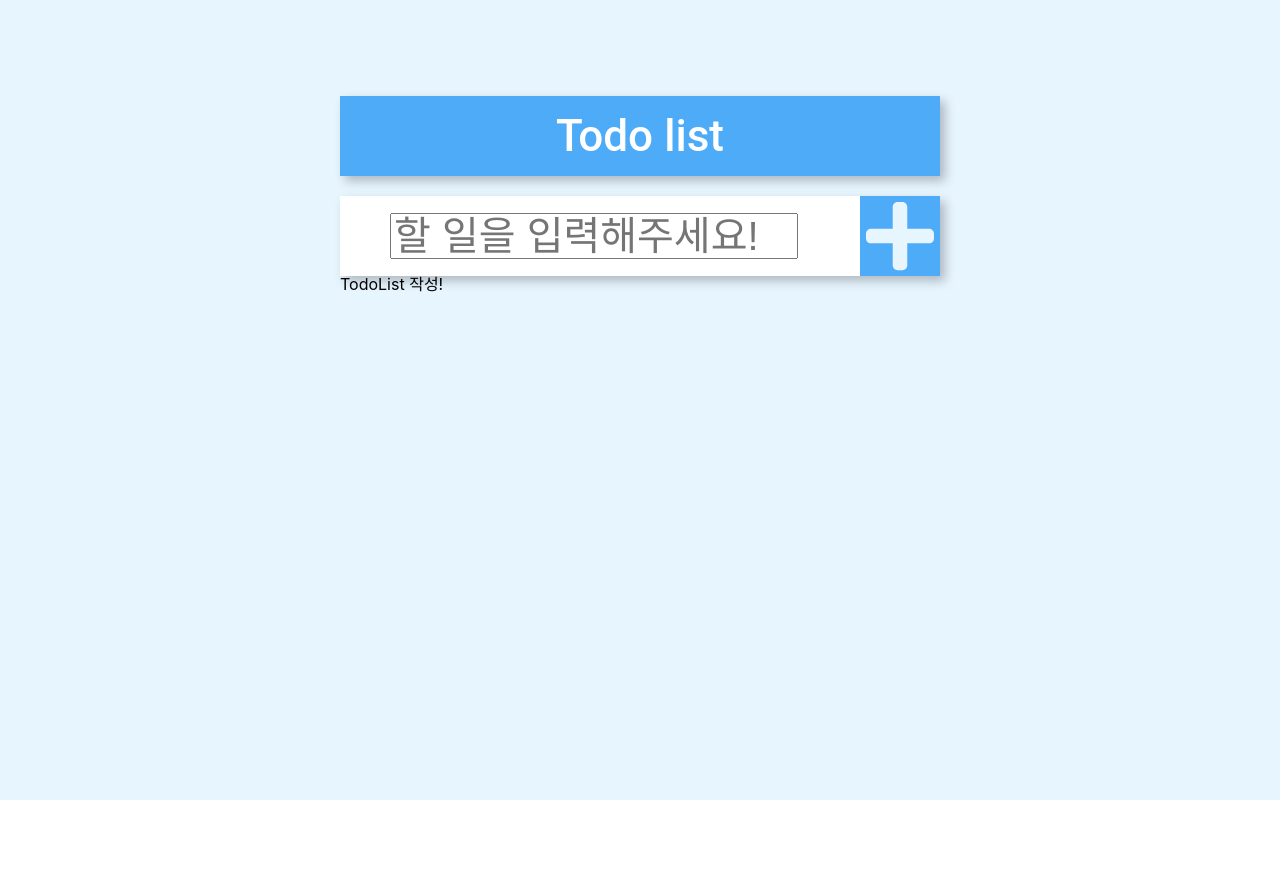
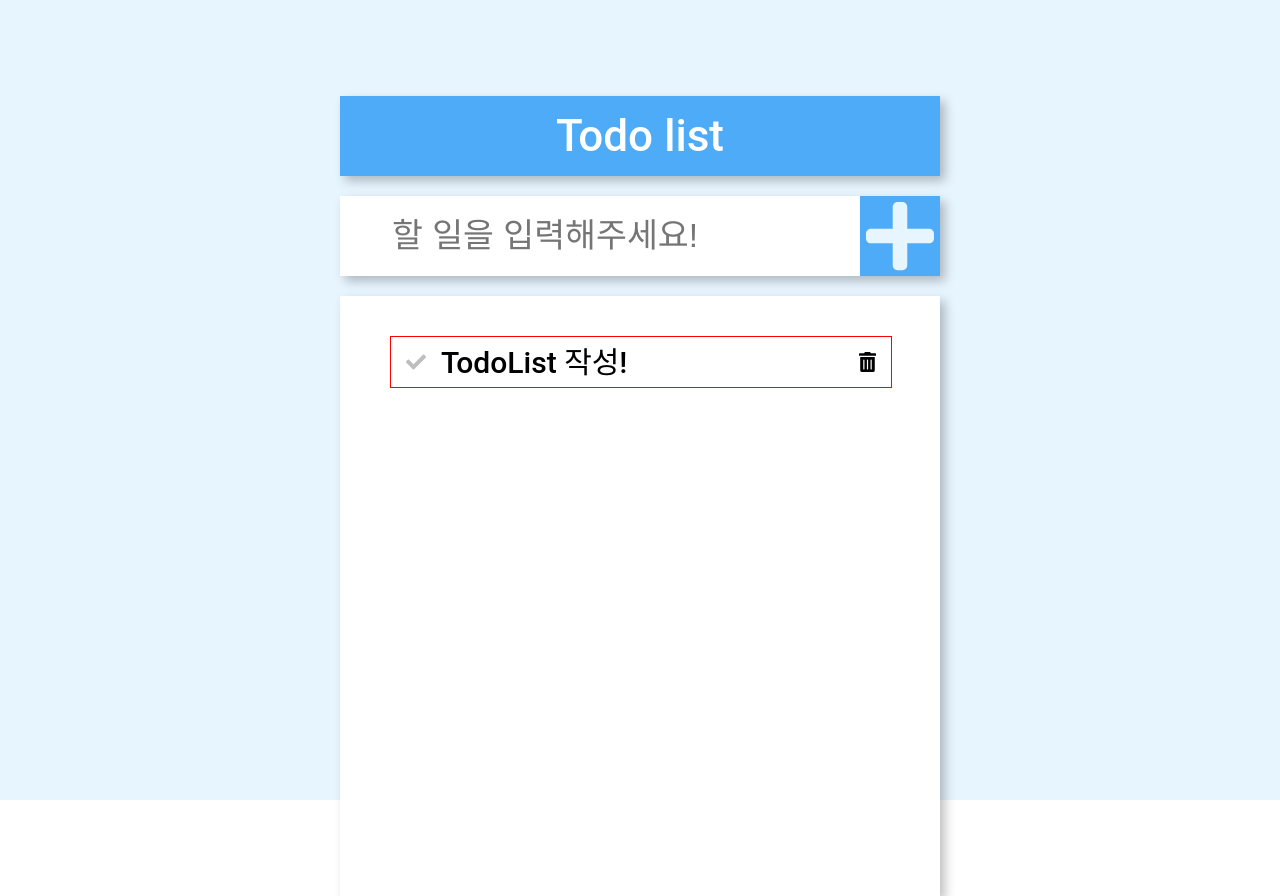
Before and after one commit to SOPLAY/TodoList, a React (Create React App) app: page / in a window 1280 px wide. Before the commit the page ends 800 px from the top, so only its background shows below. Built offline with nearby package versions, Linux system fonts and the light colour scheme.

Commit message:
Todolist item 추가후 input value=" ", TodoItem 출력 로직 추가 + 삭제버튼 console.log(i번 삭제버튼이 눌림) 로그

```diff
--- a/src/components/TodoInput.tsx
+++ b/src/components/TodoInput.tsx
@@ -1,5 +1,5 @@
 import { useState } from "react";
-import { useRecoilState, useSetRecoilState } from "recoil";
+import { useRecoilState } from "recoil";
 import styled from "styled-components";
 import { todoId, TodoList, todoListState } from "../atoms/TodoListAtom";
 import Plus from "../icon/plus-solid.svg";
@@ -18,7 +18,11 @@ const Input = styled.input`
   width: 400px;
   height: 40px;
   margin-left: 50px;
-  font-size: 2.5rem;
+  font-size: 2.1rem;
+  border: none;
+  &:focus {
+    outline: none;
+  }
 `;
 
 const PlusBtn = styled.button`
@@ -45,6 +49,7 @@ export const TodoInput = () => {
   const [todos, setTodos] = useRecoilState(todoListState);
   const [idTodos, setIdTodos] = useRecoilState(todoId);
   const onClick = (): void => {
+    if (input) {
       const todo: TodoList = {
         id: idTodos,
         state: true,
@@ -52,6 +57,8 @@ export const TodoInput = () => {
       };
       setIdTodos(idTodos + 1);
       setTodos([...todos, todo]);
+      setInput("");
+    }
   };
   return (
     <Box>
--- /dev/null
+++ b/src/components/TodoItem.tsx
@@ -0,0 +1,46 @@
+import styled from "styled-components";
+import { TodoList } from "../atoms/TodoListAtom";
+import check from "../icon/check-solid.svg";
+import trash from "../icon/trash-alt-solid.svg";
+const Todo = styled.div`
+  position: relative;
+  display: flex;
+  width: 500px;
+  height: 50px;
+  margin-bottom: 10px;
+  border: 1px solid red;
+  align-items: center;
+`;
+
+const CheckImg = styled.img`
+  margin-left: 15px;
+  width: 20px;
+  opacity: 0.25;
+`;
+
+const TrashImg = styled.img`
+  position: absolute;
+  right: 15px;
+  height: 20px;
+`;
+
+const Value = styled.p`
+  margin-left: 15px;
+  font-family: Roboto;
+  font-style: normal;
+  font-weight: 500;
+  font-size: 30px;
+  line-height: 35px;
+`;
+export const TodoItem = ({ id, value, state }: TodoList) => {
+  return (
+    <Todo>
+      <CheckImg src={check} />
+      <Value>{value}</Value>
+      <TrashImg
+        src={trash}
+        onClick={() => console.log(`${id}의 삭제버튼이 눌림`)}
+      />
+    </Todo>
+  );
+};
--- a/src/components/TodoLists.tsx
+++ b/src/components/TodoLists.tsx
@@ -1,13 +1,23 @@
 import { useRecoilValue } from "recoil";
 import styled from "styled-components";
 import { todoListState } from "../atoms/TodoListAtom";
+import { TodoItem } from "./TodoItem";
+const Block = styled.div`
+  margin-top: 20px;
+  width: 600px;
+  height: 600px;
+  background-color: #fff;
+  box-shadow: 5px 5px 10px rgba(0, 0, 0, 0.25);
+  padding: 40px 50px;
+  box-sizing: border-box;
+`;
 export const TodoLists = () => {
   const todos = useRecoilValue(todoListState);
   return (
-    <div>
+    <Block>
       {todos.map((v) => (
-        <div key={v.id}>{v.value}</div>
+        <TodoItem id={v.id} value={v.value} state={v.state} />
       ))}
-    </div>
+    </Block>
   );
 };
```
Lines whose indentation alone changed are shown as unchanged.
